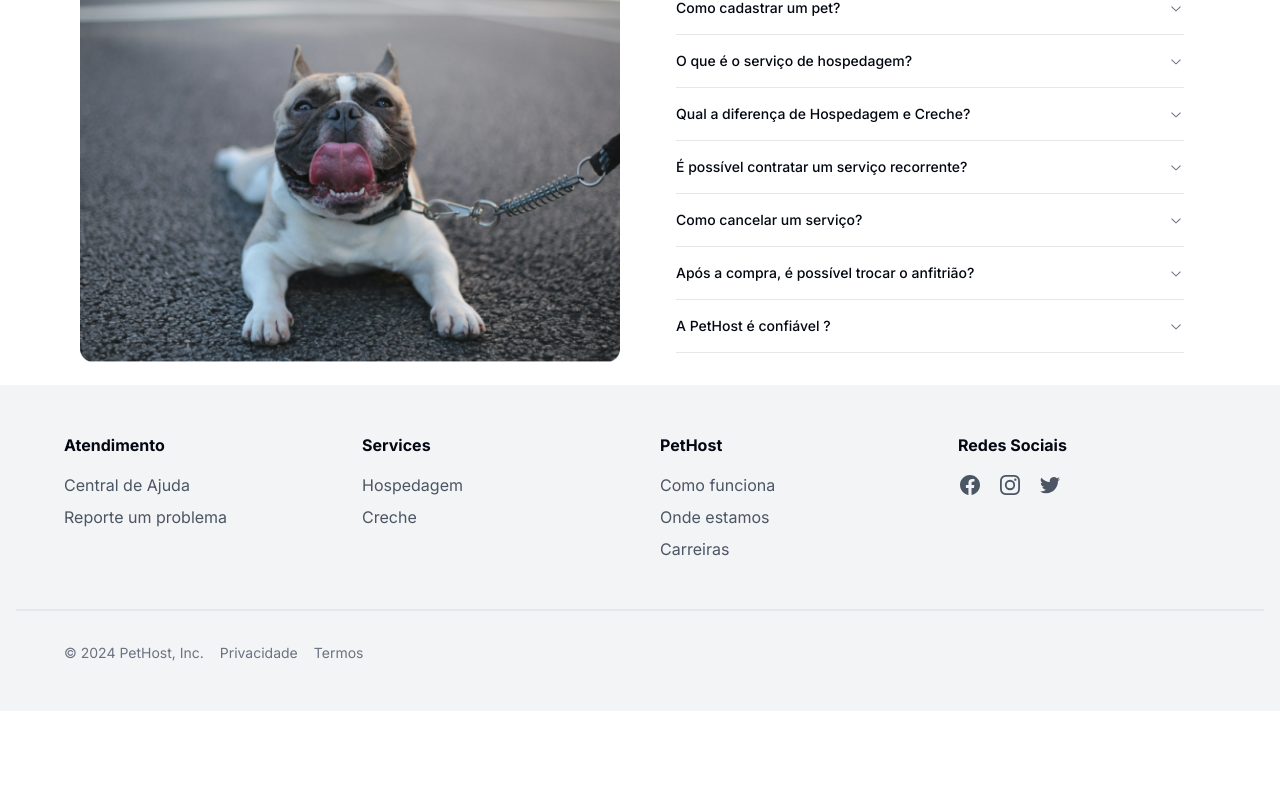
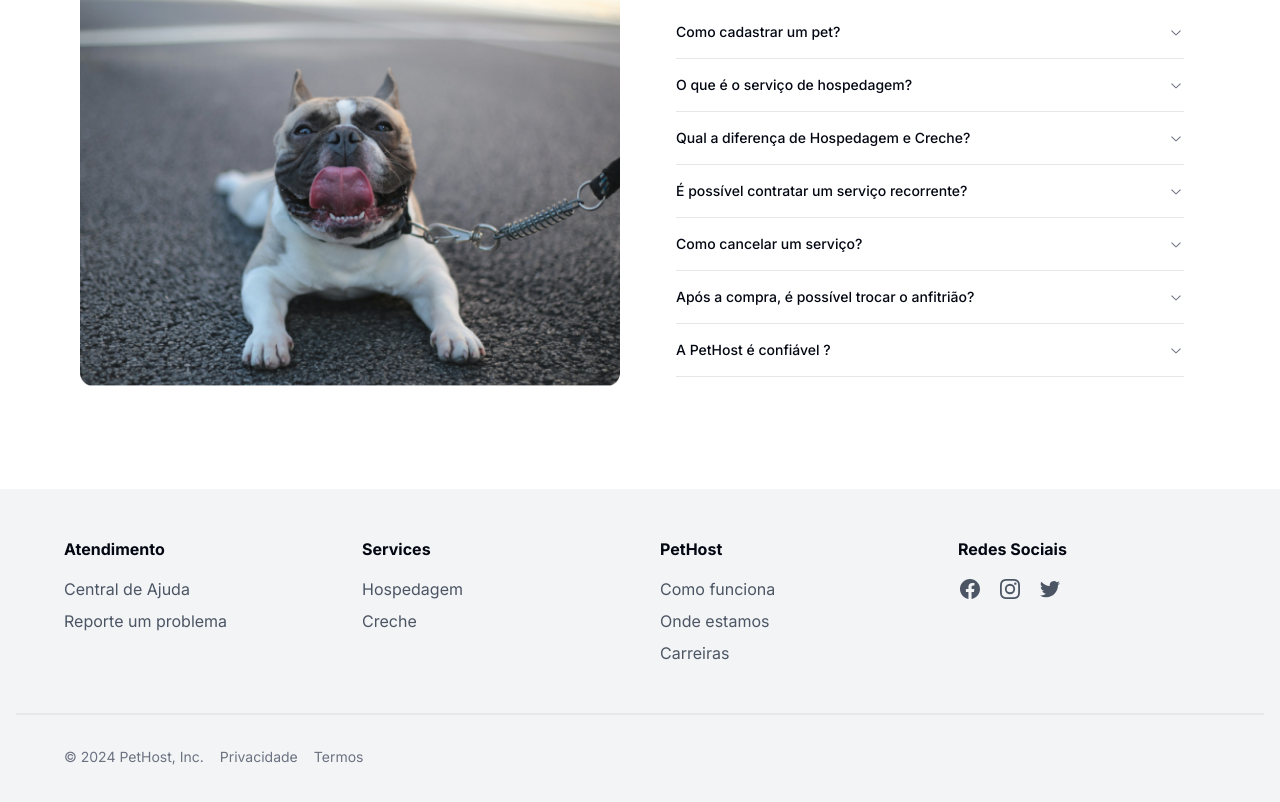
Before and after one commit to co-finampy/pethost-web, a Next.js app: page / in a window 1280 px wide. Shown: the part 572-1374 px from the top of the page. Before the commit the page ends 1283 px from the top, so only its background shows below. Built offline with nearby package versions, Linux system fonts and the light colour scheme.

Commit message:
ajuste de margem

```diff
--- a/src/app/(landing-page)/components/Faq.tsx
+++ b/src/app/(landing-page)/components/Faq.tsx
@@ -47,7 +47,7 @@ const faqItems = [
 
 export default function Faq() {
   return (
-    <div className="max-w-6xl mx-auto p-2 mt-8">
+    <div className="max-w-6xl mx-auto p-2 mt-14">
       <div className="grid grid-cols-1 md:grid-cols-2 gap-6">
         <div>
           <CardContent className="p-2 overflow-hidden relative">
--- a/src/app/(landing-page)/components/Footer.tsx
+++ b/src/app/(landing-page)/components/Footer.tsx
@@ -2,7 +2,7 @@ import Link from 'next/link'
 
 export default function Footer() {
   return (
-    <footer className="bg-gray-100 py-12">
+    <footer className="bg-gray-100 py-12 mt-20">
       <div className="container mx-auto px-4">
         <div className="grid grid-cols-1 md:grid-cols-4 gap-10 max-w-6xl mx-auto">
           <div>
```
